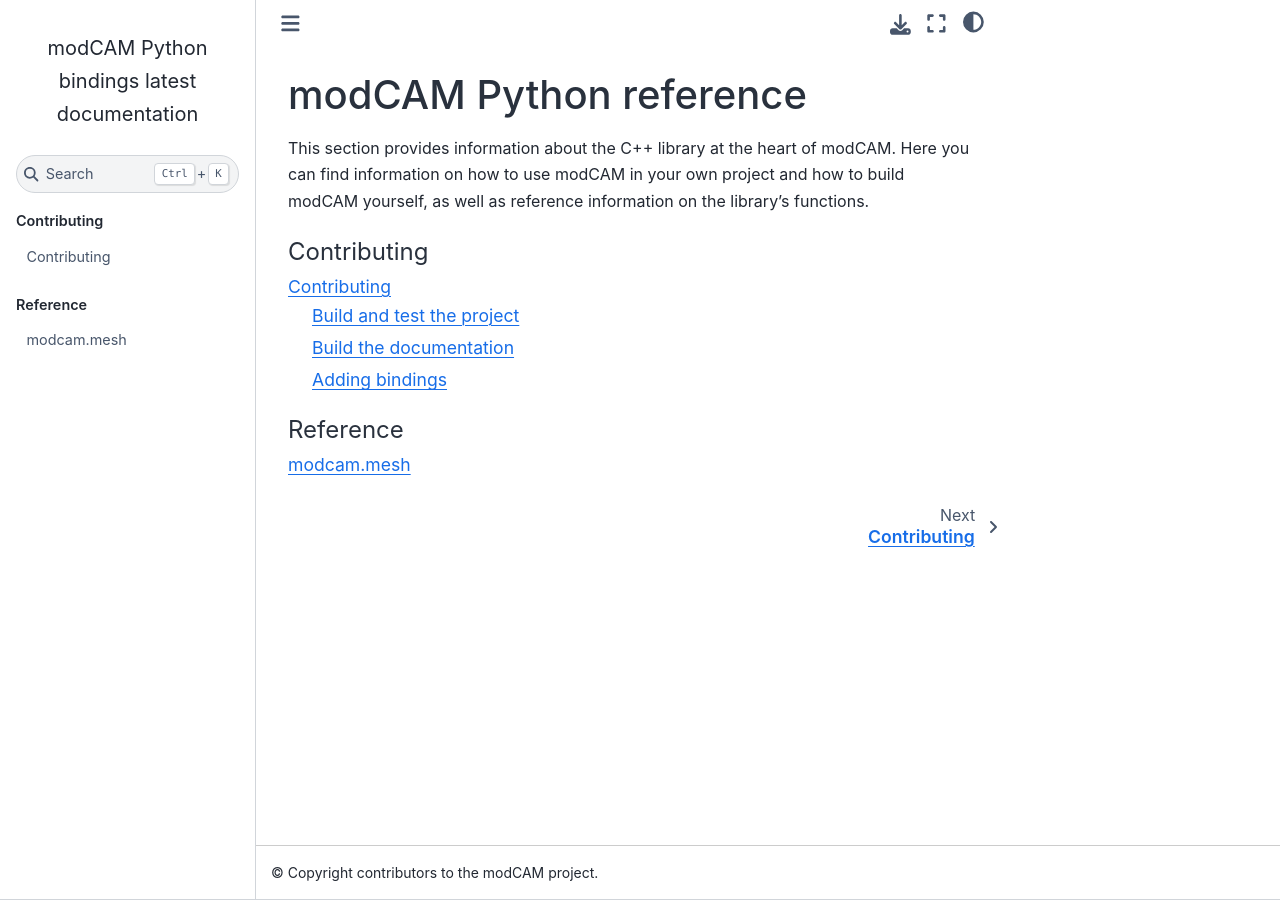
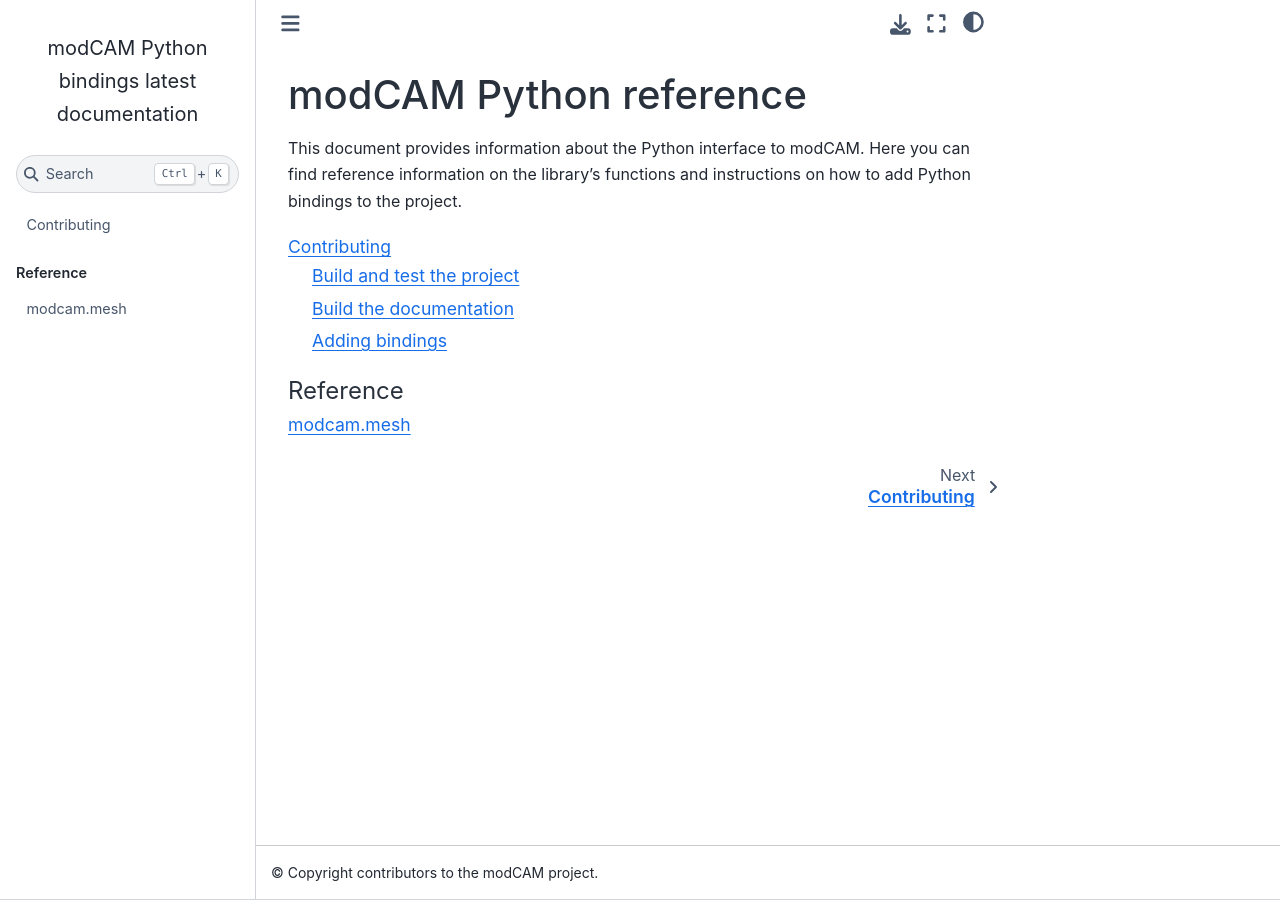
Before and after one commit to modCAM/modcam-python, a Sphinx documentation site: the page built from docs/index.rst, in a window 1280 px wide. Built offline with Sphinx 7.4.7 and the Sphinx Book theme 1.1.4, drawn with Linux system fonts in a browser that asks for light colours.

Commit message:
Tidy up some of the docs

```diff
--- a/docs/index.rst
+++ b/docs/index.rst
@@ -2,14 +2,12 @@
 modCAM Python reference
 #######################
 
-This section provides information about the C++ library at the heart of modCAM. Here you can find information on how to use modCAM in your own project and how to build modCAM yourself, as well as reference information on the library's functions.
-
+This document provides information about the Python interface to modCAM. Here you can find reference information on the library's functions and instructions on how to add Python bindings to the project.
 
 .. toctree::
-   :caption: Contributing
    :maxdepth: 2
 
-   CONTRIBUTING
+   Contributing <CONTRIBUTING>
 
 .. toctree::
    :caption: Reference
```
Also changed, not shown: README.md (+2 -2 lines), docs/CONTRIBUTING.rst (+11 -7 lines).
